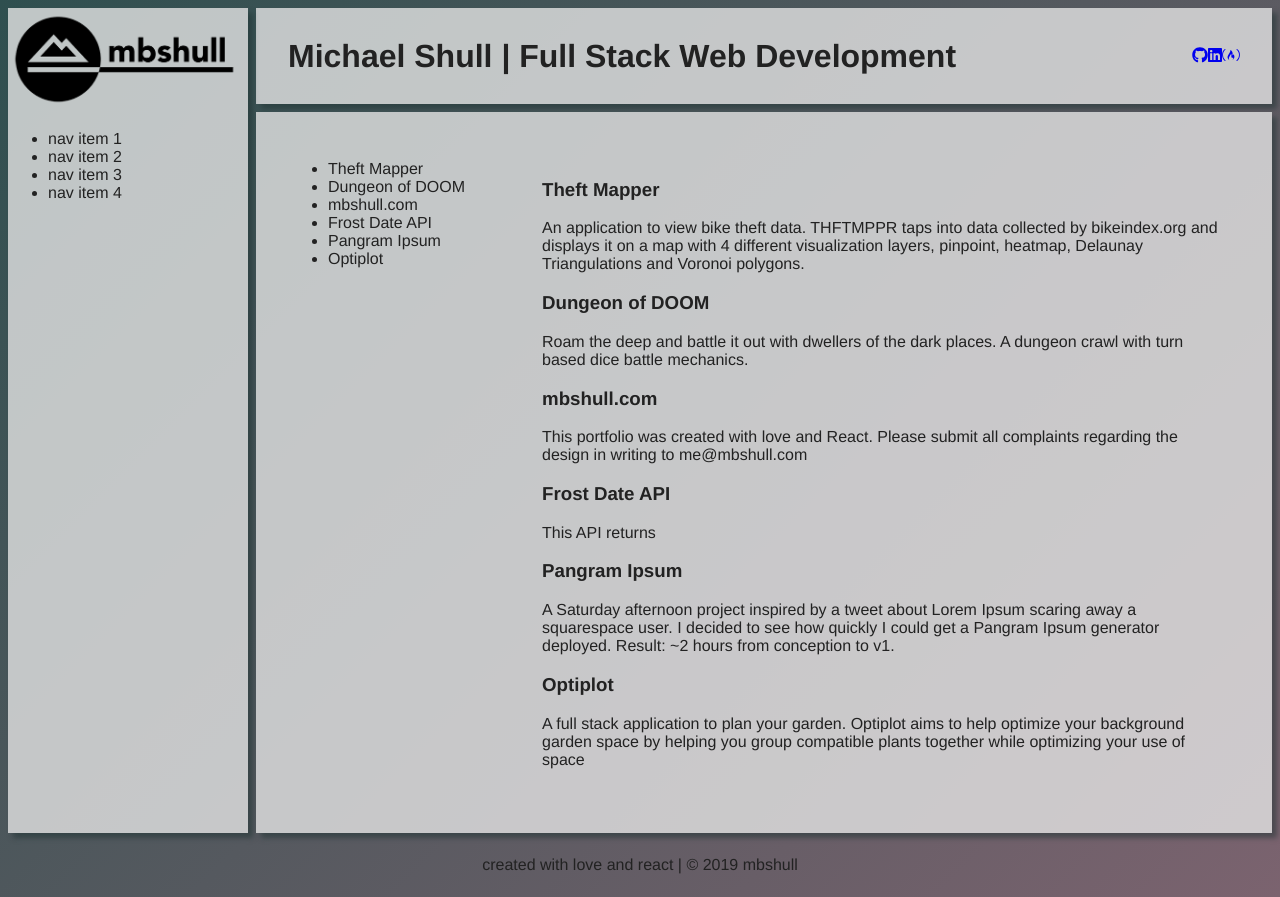
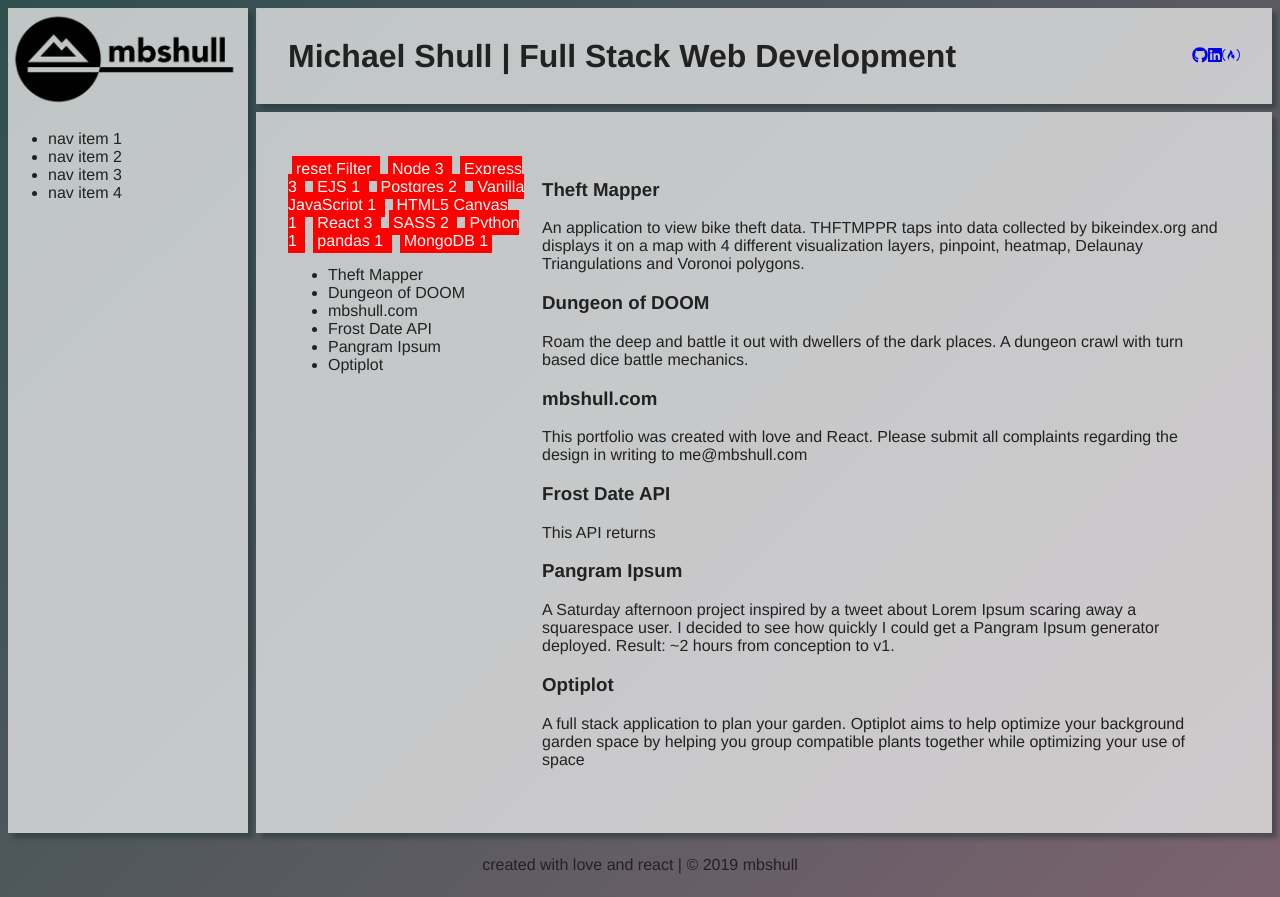
Before and after one commit to shullmb/portfolio2019, a React (Create React App) app: page / in a window 1280 px wide. Built offline with nearby package versions, Linux system fonts and the light colour scheme.

Commit message:
filter working with hooks TODO: cleanup

```diff
--- a/package.json
+++ b/package.json
@@ -8,9 +8,9 @@
     "@fortawesome/free-solid-svg-icons": "^5.7.1",
     "@fortawesome/react-fontawesome": "^0.1.4",
     "node-sass": "^4.11.0",
-    "react": "^16.8.0-alpha",
-    "react-dom": "^16.8.0-alpha",
-    "react-scripts": "2.1.3"
+    "react": "^16.8.1",
+    "react-dom": "^16.8.1",
+    "react-scripts": "2.1.4"
   },
   "scripts": {
     "start": "react-scripts start",
--- a/src/Header.jsx
+++ b/src/Header.jsx
@@ -6,13 +6,13 @@ const Header = () => (
   <header>
     <h1>Michael Shull | Full Stack Web Development</h1>
     <div>
-      <a href="#" rel="noreferrer noopener" target="_blank">
+      <a href="https://github.com/shullmb" rel="noreferrer noopener" target="_blank">
         <FontAwesomeIcon icon={['fab', 'github']} />
       </a>
-      <a href="#" rel="noreferrer noopener" target="_blank">
+      <a href="https://linkedin.com/in/shullmb" rel="noreferrer noopener" target="_blank">
         <FontAwesomeIcon icon={['fab', 'linkedin']} />
       </a>
-      <a href="#" rel="noreferrer noopener" target="_blank">
+      <a href="https://freecodecamp.com/shullmb" rel="noreferrer noopener" target="_blank">
         <FontAwesomeIcon icon={['fab', 'free-code-camp']} />
       </a>
     </div>
--- a/src/components/ProjectContainer.jsx
+++ b/src/components/ProjectContainer.jsx
@@ -10,7 +10,7 @@ const ProjectContainer = props => {
 
   return (
     <div id="ProjectContainer">
-      <ProjectMenu projects={projects} handleClick={setCurrentView} />
+      <ProjectMenu projects={projects} selectProject={setCurrentView} setProjects={setProjects}/>
       <ProjectViewport currentView={currentView} />
     </div>
   )
--- a/src/components/ProjectMenu.jsx
+++ b/src/components/ProjectMenu.jsx
@@ -1,16 +1,35 @@
 import React from 'react';
+import projectsData from '../data/projects';
 
-const ProjectMenu = ({projects, handleClick}) => {
+
+const ProjectMenu = ({projects, setProjects, selectProject}) => {
+  const techSkills = projects.reduce((result, project) => {
+    project.tech.forEach( skill => {
+      result[skill] = result[skill] ? result[skill] + 1 : 1;
+    })
+    return result
+  }, {})
+
+
   return (
     <div id="ProjectMenu">
+      <p>
+        <span onClick = {() => setProjects(projectsData)}> reset Filter </span>
+        {Object.keys(techSkills).map( skill => (
+          <span key={skill}
+            onClick = { () => setProjects( projects.filter( project => project.tech.includes(skill)))}
+          > {skill} {techSkills[skill]} </span>
+        ))}
+      </p>
       <ul>
         {
           projects.map( project => (
-            <li key={project.title} onClick={ () => handleClick(project)}>
+            <li key={project.title} onClick={ () => selectProject(project)}>
               {project.title}
             </li>
           ))
         }
+
       </ul>
     </div>
 
--- a/src/styles/Project.scss
+++ b/src/styles/Project.scss
@@ -15,6 +15,13 @@
   // height: 100%;
 }
 
+#ProjectMenu span {
+  background: red;
+  padding: .25em;
+  margin: .5em .25em;
+  color: white;
+}
+
 #ProjectViewport {
   grid-area: viewport;
   padding: 1em;
```
Also changed, not shown: 1 other file (tests, documents, lock files or other folders).
